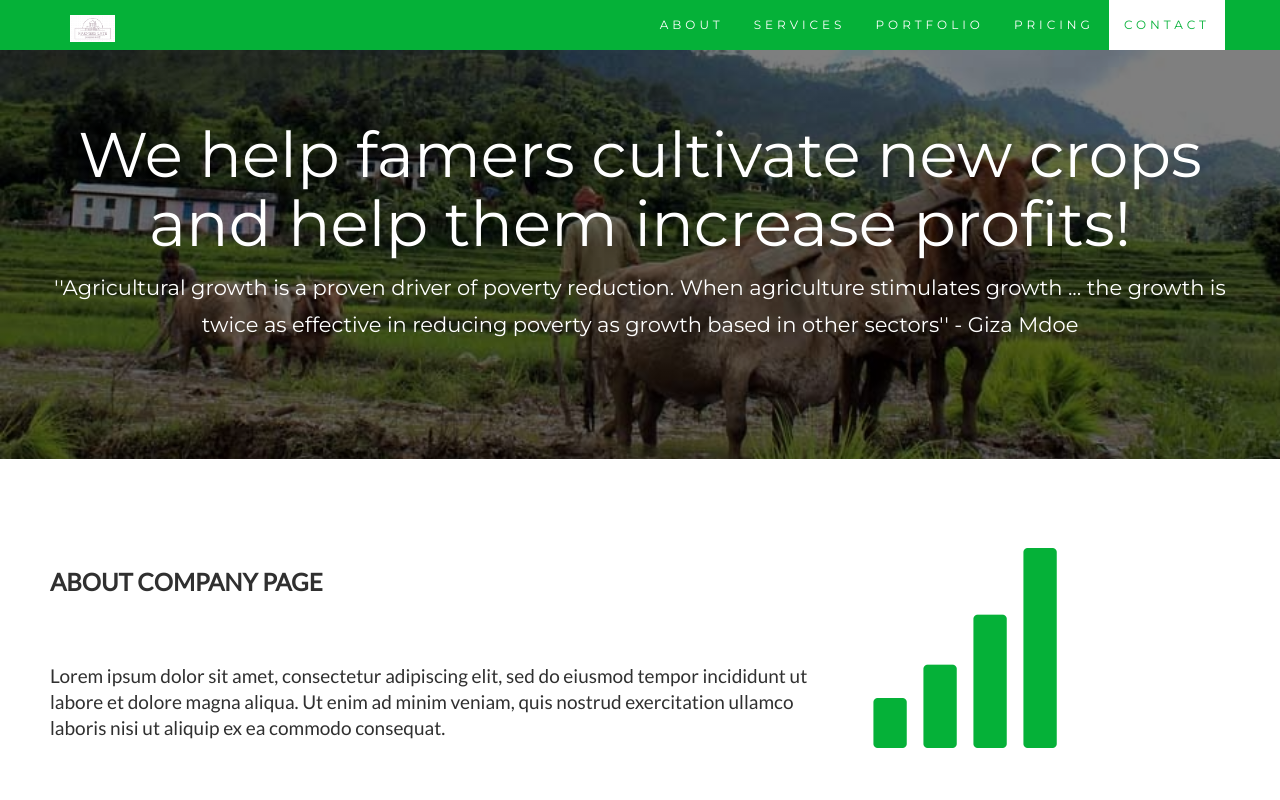
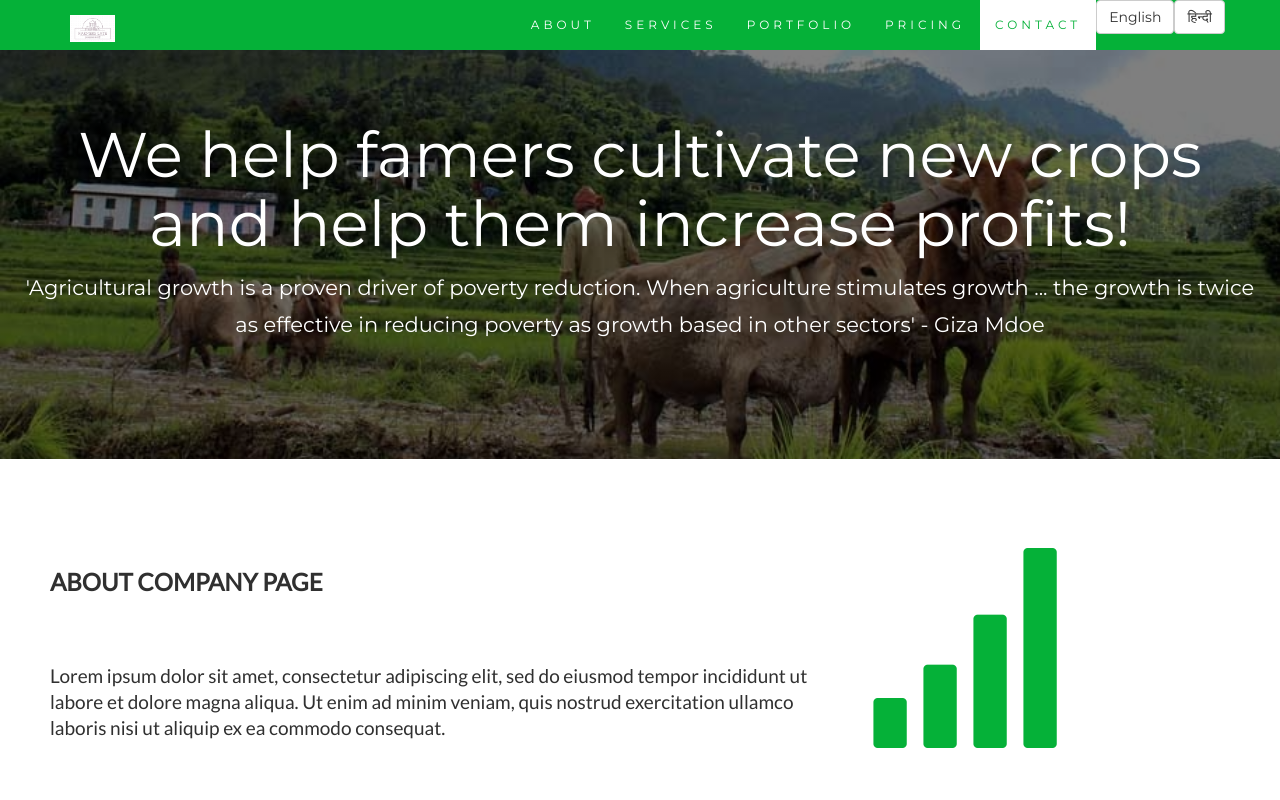
Before and after one commit to gautham-c/Farmers-Gate, a React (Create React App) app: page / in a window 1280 px wide. Shown: the top 800 px of the page. Built offline with nearby package versions, Linux system fonts and the light colour scheme.

Commit message:
added multi-language support

```diff
--- a/package.json
+++ b/package.json
@@ -6,8 +6,11 @@
     "@testing-library/jest-dom": "^4.2.4",
     "@testing-library/react": "^9.5.0",
     "@testing-library/user-event": "^7.2.1",
+    "i18next": "^21.6.14",
+    "i18next-http-backend": "^1.4.0",
     "react": "^16.13.1",
     "react-dom": "^16.13.1",
+    "react-i18next": "^11.16.2",
     "react-scripts": "3.4.3"
   },
   "scripts": {
--- /dev/null
+++ b/src/Translations/index.js
@@ -0,0 +1,20 @@
+import i18n from 'i18next'
+import { initReactI18next } from 'react-i18next'
+import * as resources from './resources'
+
+i18n.use(initReactI18next).init({
+  resources: {
+    ...Object.entries(resources).reduce(
+      (acc, [key, value]) => ({
+        ...acc,
+        [key]: {
+          translation: value,
+        },
+      }),
+      {},
+    ),
+  },
+  lng: 'en',
+})
+
+export default i18n
--- /dev/null
+++ b/src/Translations/resources/en.js
@@ -0,0 +1,6 @@
+export default {
+    hero: {
+      main: ` We help famers cultivate new crops and help them increase profits!`,
+      sub: "'Agricultural growth is a proven driver of poverty reduction. When agriculture stimulates growth ... the growth is twice as effective in reducing poverty as growth based in other sectors' - Giza Mdoe",
+    },
+}
--- /dev/null
+++ b/src/Translations/resources/hi.js
@@ -0,0 +1,6 @@
+export default {
+    hero: {
+      main: " हम किसानों को नई फसल उगाने और मुनाफा बढ़ाने में मदद करते हैं!",
+      sub: `'कृषि विकास गरीबी में कमी का एक सिद्ध चालक है। जब कृषि विकास को प्रोत्साहित करती है ... अन्य क्षेत्रों में विकास के रूप में विकास गरीबी को कम करने में दोगुना प्रभावी होता है' - Giza Mdoe`,
+    },
+}
--- /dev/null
+++ b/src/Translations/resources/index.js
@@ -0,0 +1,2 @@
+export { default as en } from './en'
+export { default as hi } from './hi'
--- a/src/components/Hero.js
+++ b/src/components/Hero.js
@@ -1,11 +1,13 @@
 import React from 'react';
+import { useTranslation } from "react-i18next";
 
 const Hero = () => {
+    const { t } = useTranslation();
+
     return (
         <div className="jumbotron text-center">
-            <h1>We help famers cultivate new crops and help them increase profits!</h1>
-            <p>''Agricultural growth is a proven driver of poverty reduction. When agriculture stimulates growth ... the growth is twice as effective in reducing poverty as growth based in other sectors''
-- Giza Mdoe</p>
+            <h1>{t("hero.main")}</h1>
+            <p>{t("hero.sub")}</p>
             {/* <form className="form-inline">
                 <div className="input-group">
                     <input type="email" className="form-control" size="50" placeholder="Email Address" required />
--- a/src/components/Navbar.js
+++ b/src/components/Navbar.js
@@ -1,6 +1,12 @@
 import React from 'react';
+import i18n from "../Translations";
 
 const Navbar = () => {
+
+    const changeLanguage = (lng) => {
+        i18n.changeLanguage(lng);
+      };
+
     return (
         <nav className="navbar navbar-default navbar-fixed-top">
             <div className="container">
@@ -15,12 +21,14 @@ const Navbar = () => {
                     </a>
                 </div>
                 <div className="collapse navbar-collapse" id="myNavbar">
-                    <ul className="nav navbar-nav navbar-right">
+                    <ul className="nav navbar-nav navbar-right py-auto">
                         <li><a href="#about">ABOUT</a></li>
                         <li><a href="#services">SERVICES</a></li>
                         <li><a href="#portfolio">PORTFOLIO</a></li>
                         <li><a href="#pricing">PRICING</a></li>
                         <li><a href="#contact">CONTACT</a></li>
+                        <li><button className="btn btn-default btn-md" onClick={()=>changeLanguage("en")}>English</button></li>
+                        <li><button className="btn btn-default btn-md" onClick={()=>changeLanguage("hi")}>हिन्दी</button></li>
                     </ul>
                 </div>
             </div>
--- a/src/index.js
+++ b/src/index.js
@@ -1,8 +1,9 @@
 import React from 'react';
 import ReactDOM from 'react-dom';
+import * as serviceWorker from './serviceWorker';
 import './index.css';
 import App from './App';
-import * as serviceWorker from './serviceWorker';
+import './Translations'
 
 ReactDOM.render(
   <React.StrictMode>
```
Also changed, not shown: 2 other files (tests, documents, lock files or other folders).
